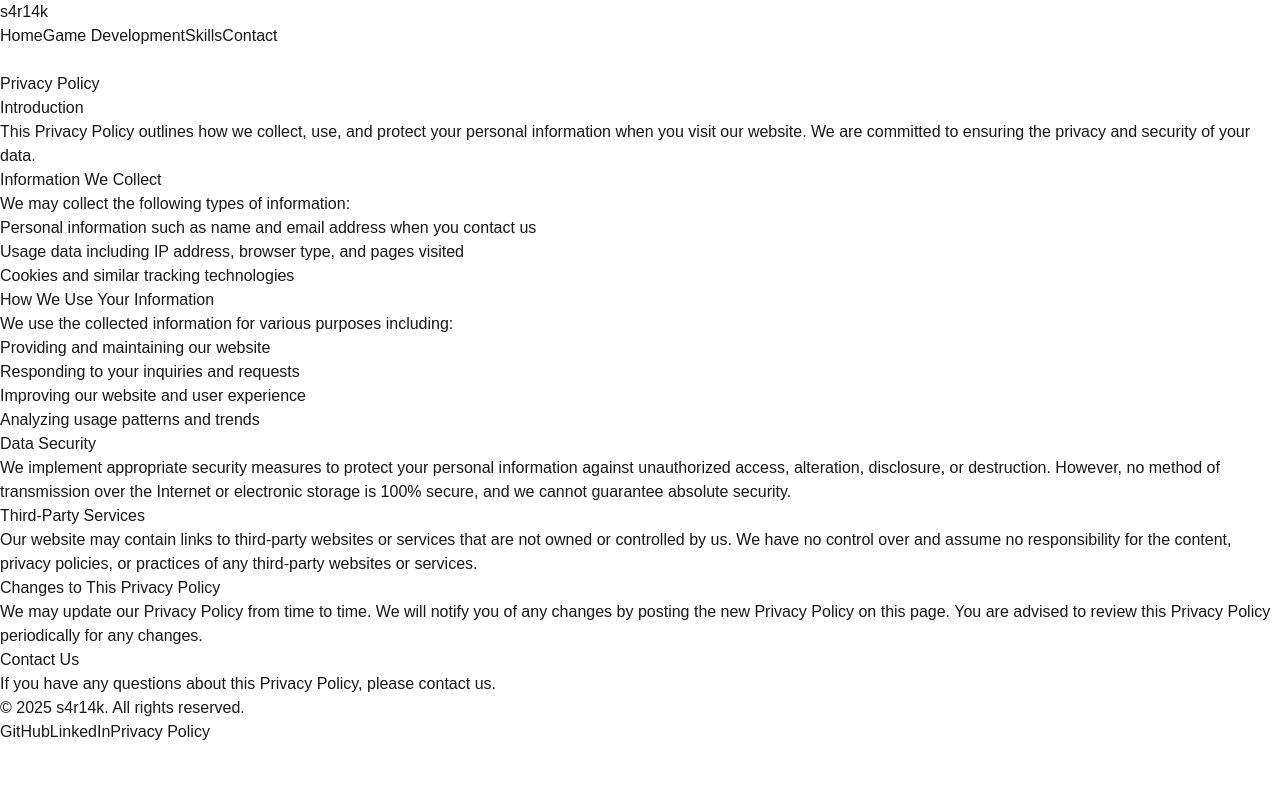
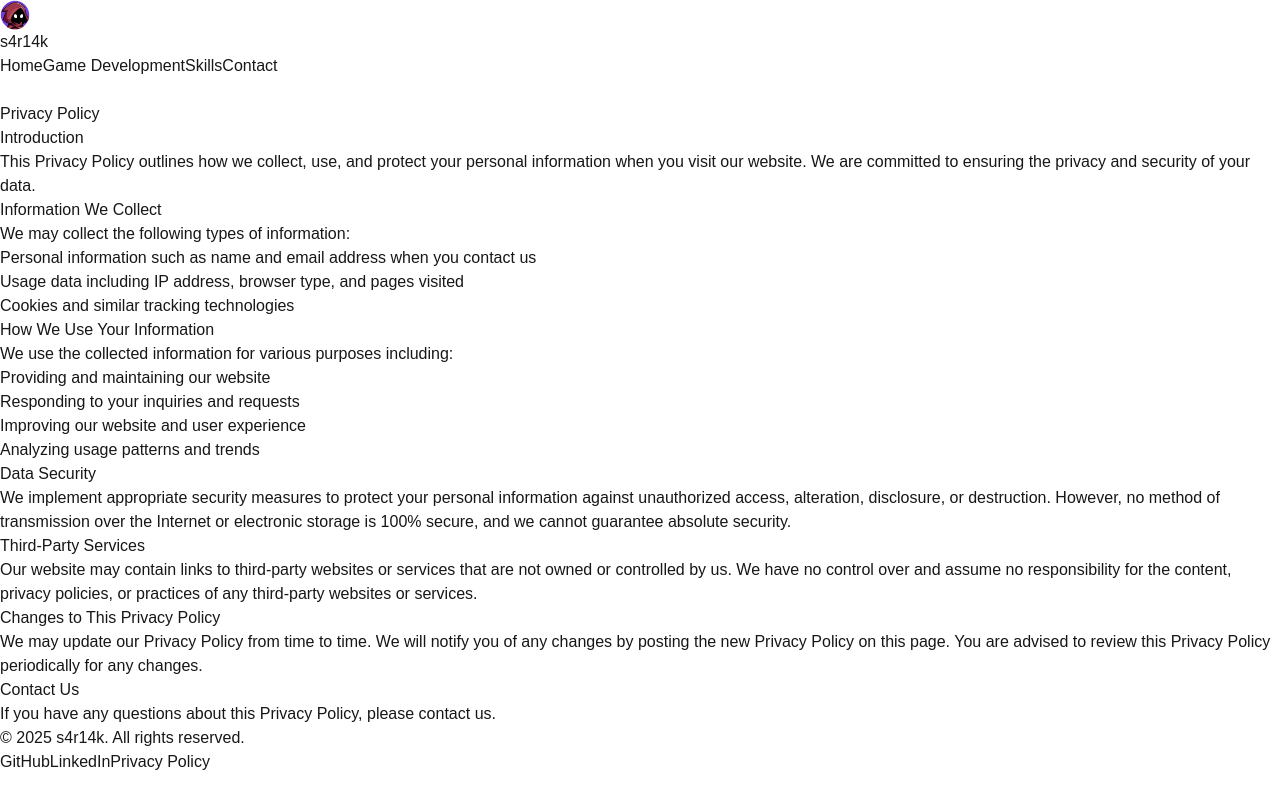
Before and after one commit to s4r14k/s4r14k-portfolio, a Next.js app: page /privacy-policy in a window 1280 px wide. Built offline with nearby package versions, Linux system fonts and the light colour scheme; no server answers; what react-google-recaptcha-v3 would draw is missing.

Commit message:
add metadata and logo

```diff
--- a/src/app/layout.tsx
+++ b/src/app/layout.tsx
@@ -1,13 +1,7 @@
-'use client';
-
 import { Geist, Geist_Mono } from "next/font/google";
 import "./globals.css";
-import { SpeedInsights } from "@vercel/speed-insights/next";
-import { ToastContainer } from "react-toastify";
-import "react-toastify/dist/ReactToastify.css";
-import { ToastProvider } from "../context/ToastContext";
-import { GoogleReCaptchaProvider } from "react-google-recaptcha-v3";
-import Footer from "@/components/Footer";
+import ClientLayout from "@/components/ClientLayout";
+import { metadata } from "./metadata";
 
 const geistSans = Geist({
   variable: "--font-geist-sans",
@@ -19,6 +13,8 @@ const geistMono = Geist_Mono({
   subsets: ["latin"],
 });
 
+export { metadata };
+
 export default function RootLayout({
   children,
 }: {
@@ -27,32 +23,9 @@ export default function RootLayout({
   return (
     <html lang="en" className={`${geistSans.variable} ${geistMono.variable}`}>
       <body className="bg-white dark:bg-black text-black dark:text-white flex flex-col min-h-screen">
-        <GoogleReCaptchaProvider
-          reCaptchaKey={process.env.NEXT_PUBLIC_RECAPTCHA_SITE_KEY || ""}
-          scriptProps={{
-            async: true,
-            defer: true,
-            appendTo: "head",
-          }}
-        >
-          <ToastProvider>
-            {children}
-            <Footer />
-            <ToastContainer
-              position="top-right"
-              autoClose={5000}
-              hideProgressBar={false}
-              newestOnTop
-              closeOnClick
-              rtl={false}
-              pauseOnFocusLoss
-              draggable
-              pauseOnHover
-              theme="light"
-            />
-          </ToastProvider>
-        </GoogleReCaptchaProvider>
-        <SpeedInsights/>
+        <ClientLayout>
+          {children}
+        </ClientLayout>
       </body>
     </html>
   );
--- /dev/null
+++ b/src/components/ClientLayout.tsx
@@ -0,0 +1,45 @@
+'use client';
+
+import { ToastContainer } from "react-toastify";
+import "react-toastify/dist/ReactToastify.css";
+import { ToastProvider } from "@/context/ToastContext";
+import { GoogleReCaptchaProvider } from "react-google-recaptcha-v3";
+import Footer from "@/components/Footer";
+import { SpeedInsights } from "@vercel/speed-insights/next";
+
+export default function ClientLayout({
+  children,
+}: {
+  children: React.ReactNode;
+}) {
+  return (
+    <>
+      <GoogleReCaptchaProvider
+        reCaptchaKey={process.env.NEXT_PUBLIC_RECAPTCHA_SITE_KEY || ""}
+        scriptProps={{
+          async: true,
+          defer: true,
+          appendTo: "head",
+        }}
+      >
+        <ToastProvider>
+          {children}
+          <Footer />
+          <ToastContainer
+            position="top-right"
+            autoClose={5000}
+            hideProgressBar={false}
+            newestOnTop
+            closeOnClick
+            rtl={false}
+            pauseOnFocusLoss
+            draggable
+            pauseOnHover
+            theme="light"
+          />
+        </ToastProvider>
+      </GoogleReCaptchaProvider>
+      <SpeedInsights/>
+    </>
+  );
+}
--- a/src/components/Navigation.tsx
+++ b/src/components/Navigation.tsx
@@ -3,6 +3,7 @@
 import { useState } from 'react';
 import { usePathname } from 'next/navigation';
 import Link from 'next/link';
+import Image from 'next/image';
 
 interface NavigationProps {
   scrollToSection: (id: string) => void;
@@ -17,7 +18,7 @@ export default function Navigation({ scrollToSection }: NavigationProps) {
     if (isHomePage) {
       scrollToSection(id);
     } else {
-      // If not on home page, navigate to home page with hash
+      // If not on the home page, navigate to the home page with hash
       window.location.href = `/#${id}`;
     }
   };
@@ -26,7 +27,10 @@ export default function Navigation({ scrollToSection }: NavigationProps) {
     <nav className="fixed w-full bg-white dark:bg-black z-50 shadow-sm">
       <div className="max-w-6xl mx-auto px-4">
         <div className="flex justify-between items-center h-16">
-          <Link href="/" className="text-xl font-bold">s4r14k</Link>
+          <Link href="/" className="flex items-center text-xl font-bold">
+            <Image src="/logo.png" alt="Logo" width={30} height={30} className="mr-2" />
+            s4r14k
+          </Link>
           <div className="hidden md:flex space-x-8">
             <button onClick={() => handleNavigation('hero')} className="hover:text-blue-600 dark:hover:text-blue-400">Home</button>
             <button onClick={() => handleNavigation('game-dev')} className="hover:text-blue-600 dark:hover:text-blue-400">Game Development</button>
```
Also changed, not shown: public/logo.png (added).
